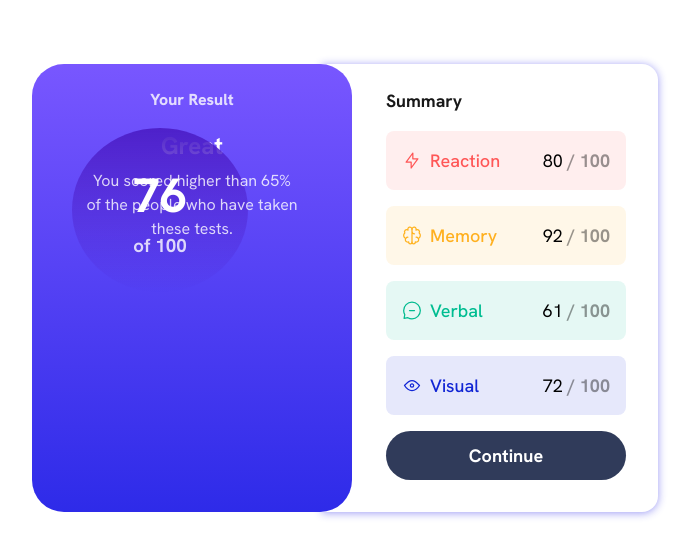
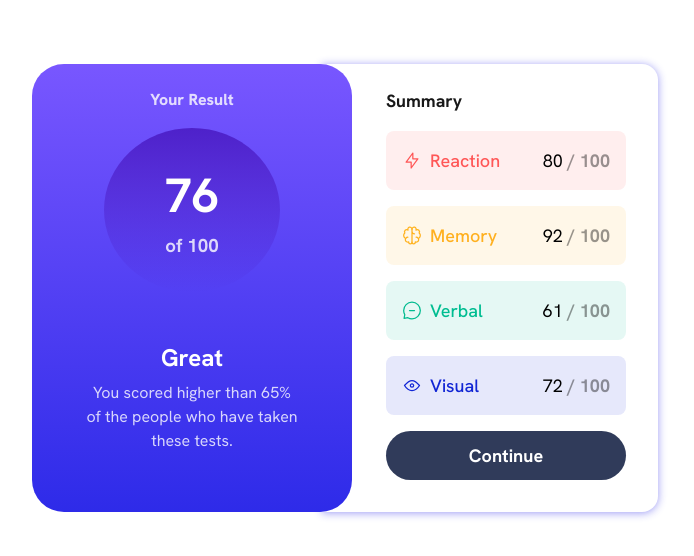
Before and after one commit to juliabush/results-summary-component-main, a plain HTML site: page index.html in a window 1280 px wide. Shown: the part 112-668 px from the top of the page, without its empty margins (288-982 px from the left). Drawn offline with Linux system fonts and the light colour scheme.

Commit message:
Trying to fix circle spacing

```diff
--- a/style.css
+++ b/style.css
@@ -85,6 +85,8 @@
     font-size: var(--ff-size);
   }
   .blue-card__conatiner {
+    display: flex;
+    flex-direction: column;
     text-align: center;
     padding: 2.5rem;
     padding-top: 1.5rem;
@@ -103,18 +105,16 @@
     margin-bottom: 1rem;
   }
   .blue-card__circle {
-    display: grid;
-    place-self: center;
-    position: fixed;
     padding: 2rem;
-    width: 11rem;
+    width: 176px;
     border-radius: 50%;
     background: linear-gradient(
         var(--clr-gradient-Violetblue),
         var(--clr-gradient-Persianblue)
     );
     font-size: 1rem;
-    margin-bottom: 1.5rem;
+    margin-bottom: 3rem;
+    margin-left: 13.6rem;
   }
   h2 {
     font-size: 3rem;
@@ -234,4 +234,16 @@
         border-top-right-radius: 1rem;
         border-bottom-right-radius: 1rem;
     }
+    .blue-card__circle {
+      padding: 2rem;
+      width: 176px;
+      border-radius: 50%;
+      background: linear-gradient(
+          var(--clr-gradient-Violetblue),
+          var(--clr-gradient-Persianblue)
+      );
+      font-size: 1rem;
+      margin-bottom: 3rem;
+      margin-left: 2rem;
+    }
   }
```
